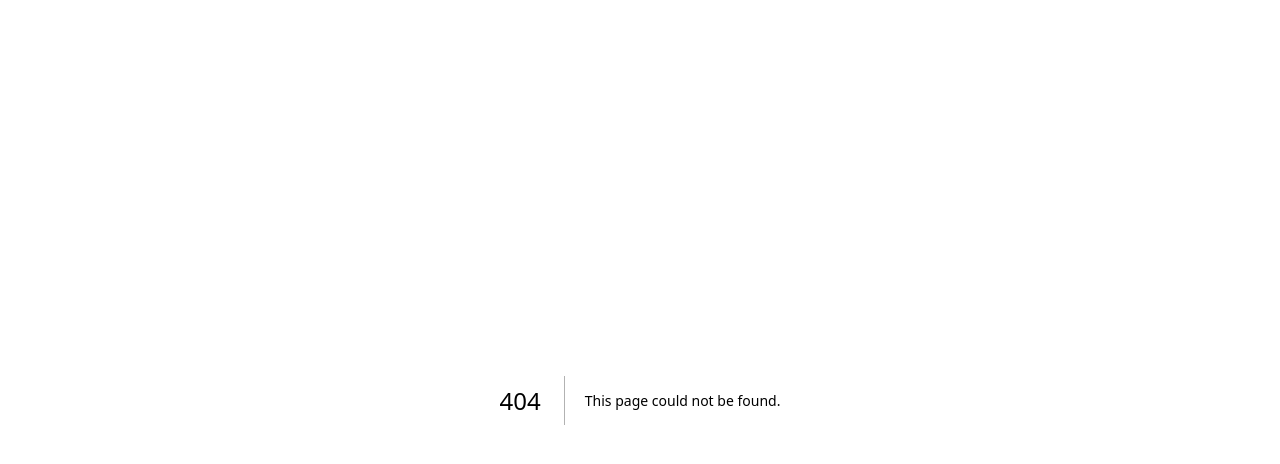
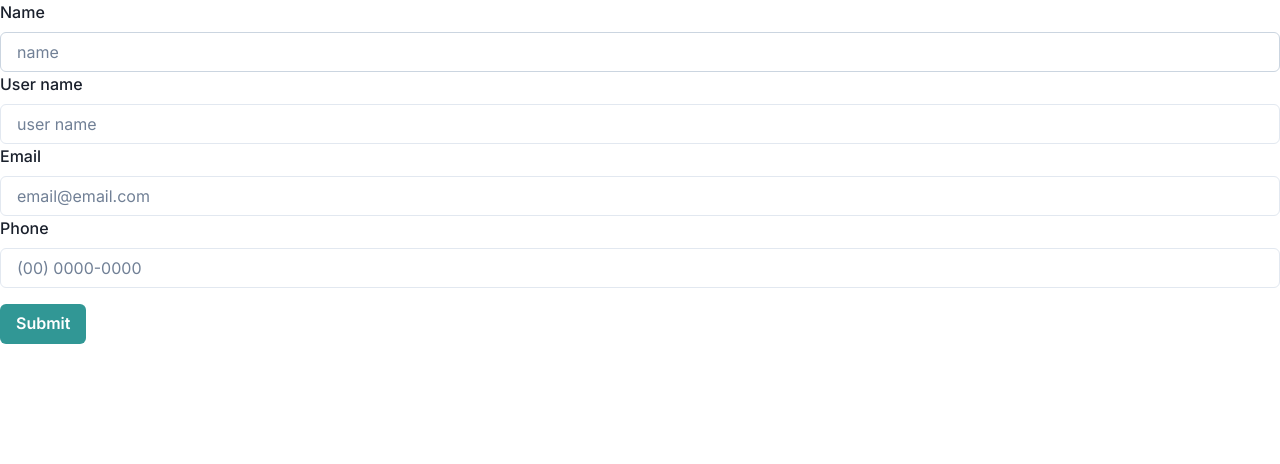
Before and after one commit to joaopaulocosta551/dashboard_project, a Next.js app: page /add in a window 1280 px wide. Before the commit this address had no page. Shown: the top 464 px of the page. Built offline with nearby package versions, Linux system fonts and the light colour scheme.

Commit message:
feat: create pages add and edit

```diff
--- /dev/null
+++ b/src/app/add/page.tsx
@@ -0,0 +1,91 @@
+"use client";
+
+import {
+  Button,
+  ChakraProvider,
+  FormControl,
+  FormErrorMessage,
+  FormLabel,
+  Input,
+} from "@chakra-ui/react";
+import { Field, Form, Formik } from "formik";
+import { UserModel } from "../models/user.model";
+
+export default function Create() {
+  const handleSubmit = (user: UserModel) => {
+    const data = localStorage.getItem("users");
+    if (data) {
+      const users = JSON.parse(data) as UserModel[];
+      users.push(user);
+      localStorage.setItem('users', JSON.stringify(users));
+      return;
+    }
+    localStorage.setItem('users', JSON.stringify([user]));
+  };
+  const initialValues = {
+    name: "",
+    username: "",
+    email: "",
+    phone: "",
+    website: "",
+  };
+
+  return (
+    <ChakraProvider>
+      <Formik initialValues={initialValues} onSubmit={handleSubmit}>
+        {(props) => (
+          <Form>
+            <Field name="name">
+              {({ field, form }: { field: any; form: any }) => (
+                <FormControl isInvalid={form.errors.name && form.touched.name}>
+                  <FormLabel>Name</FormLabel>
+                  <Input {...field} placeholder="name" />
+                  <FormErrorMessage>{form.errors.name}</FormErrorMessage>
+                </FormControl>
+              )}
+            </Field>
+            <Field name="username">
+              {({ field, form }: { field: any; form: any }) => (
+                <FormControl isInvalid={form.errors.name && form.touched.name}>
+                  <FormLabel>User name</FormLabel>
+                  <Input {...field} placeholder="user name" />
+                  <FormErrorMessage>{form.errors.name}</FormErrorMessage>
+                </FormControl>
+              )}
+            </Field>
+            <Field name="email">
+              {({ field, form }: { field: any; form: any }) => (
+                <FormControl isInvalid={form.errors.name && form.touched.name}>
+                  <FormLabel>Email</FormLabel>
+                  <Input
+                    {...field}
+                    placeholder="email@email.com"
+                    type="email"
+                  />
+                  <FormErrorMessage>{form.errors.name}</FormErrorMessage>
+                </FormControl>
+              )}
+            </Field>
+            <Field name="phone">
+              {({ field, form }: { field: any; form: any }) => (
+                <FormControl isInvalid={form.errors.name && form.touched.name}>
+                  <FormLabel>Phone</FormLabel>
+                  <Input {...field} placeholder="(00) 0000-0000" type="text" />
+                  <FormErrorMessage>{form.errors.name}</FormErrorMessage>
+                </FormControl>
+              )}
+            </Field>
+            <Button
+              mt={4}
+              colorScheme="teal"
+              isLoading={props.isSubmitting}
+              type="submit"
+            >
+              Submit
+            </Button>
+          </Form>
+        )}
+      </Formik>
+    </ChakraProvider>
+  );
+}
```
Also changed, not shown: src/app/edit/[id]/page.tsx (added, +89 -0 lines).
